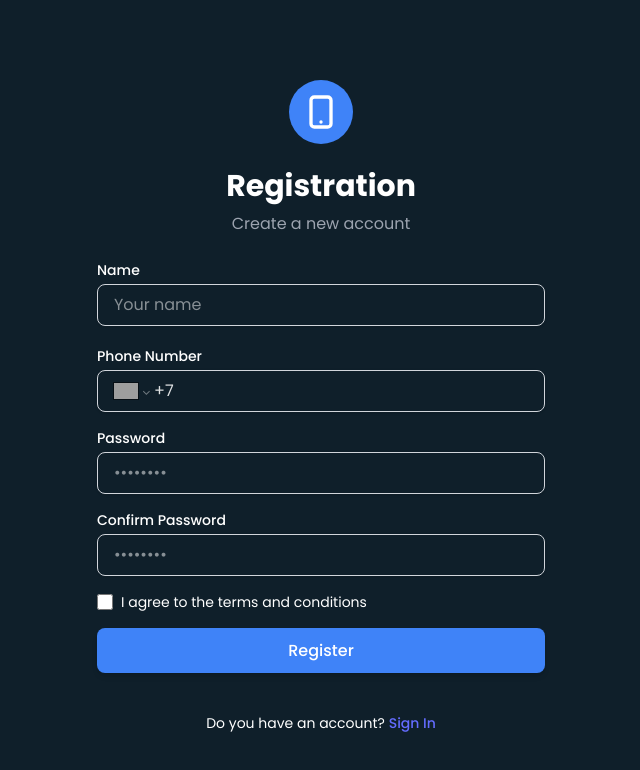
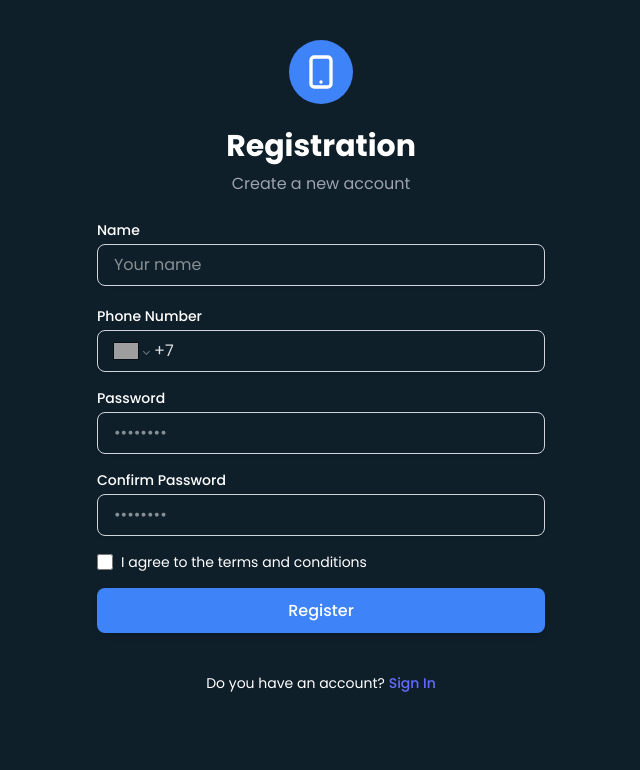
Before and after one commit to mecoderforhad/pulsed, a React (Vite) app: page /register in a window 1280 px wide. Shown: the top 770 px of the page, without its empty margins (319-959 px from the left). Built offline with nearby package versions, Linux system fonts and the light colour scheme; grey boxes are pictures that could not be loaded.

Commit message:
added refer identification

```diff
--- a/src/components/custom/RegisterRefer.tsx
+++ b/src/components/custom/RegisterRefer.tsx
@@ -14,7 +14,7 @@ type FormData = {
   terms: boolean;
 };
 
-export default function RegisterRefer() {
+export default function RegisterRefer({ referralCode }: any) {
   const [isLoading, setIsLoading] = useState(false);
   const [openOtp, setOpenOtp] = useState(false);
   const [formData, setFormData] = useState();
@@ -42,6 +42,7 @@ export default function RegisterRefer() {
             name: formData.name,
             phoneNumber: formData.phone,
             password: formData.password,
+            ref: referralCode || "",
           }),
         }
       );
@@ -71,7 +72,7 @@ export default function RegisterRefer() {
   });
 
   return (
-    <div className="py-20">
+    <div className="py-10">
       <div className="flex flex-col items-center">
         <div className="bg-blue-500 p-3 rounded-full mb-6">
           <svg
--- a/src/pages/auth/Register.tsx
+++ b/src/pages/auth/Register.tsx
@@ -1,5 +1,20 @@
+import { useEffect, useState } from "react";
 import RegisterRefer from "../../components/custom/RegisterRefer";
+import { useLocation } from "react-router-dom";
 
-export default function Register(){
-    return <RegisterRefer />
+export default function Register() {
+  const location = useLocation();
+  const [referralCode, setReferralCode] = useState<string | null>(null);
+
+  useEffect(() => {
+    const params = new URLSearchParams(location.search);
+    const ref = params.get("ref");
+
+    if (ref) {
+      setReferralCode(ref);
+      localStorage.setItem("referralCode", ref);
+    }
+  }, [location.search]);
+
+  return <RegisterRefer referralCode={referralCode}/>;
 }
```
